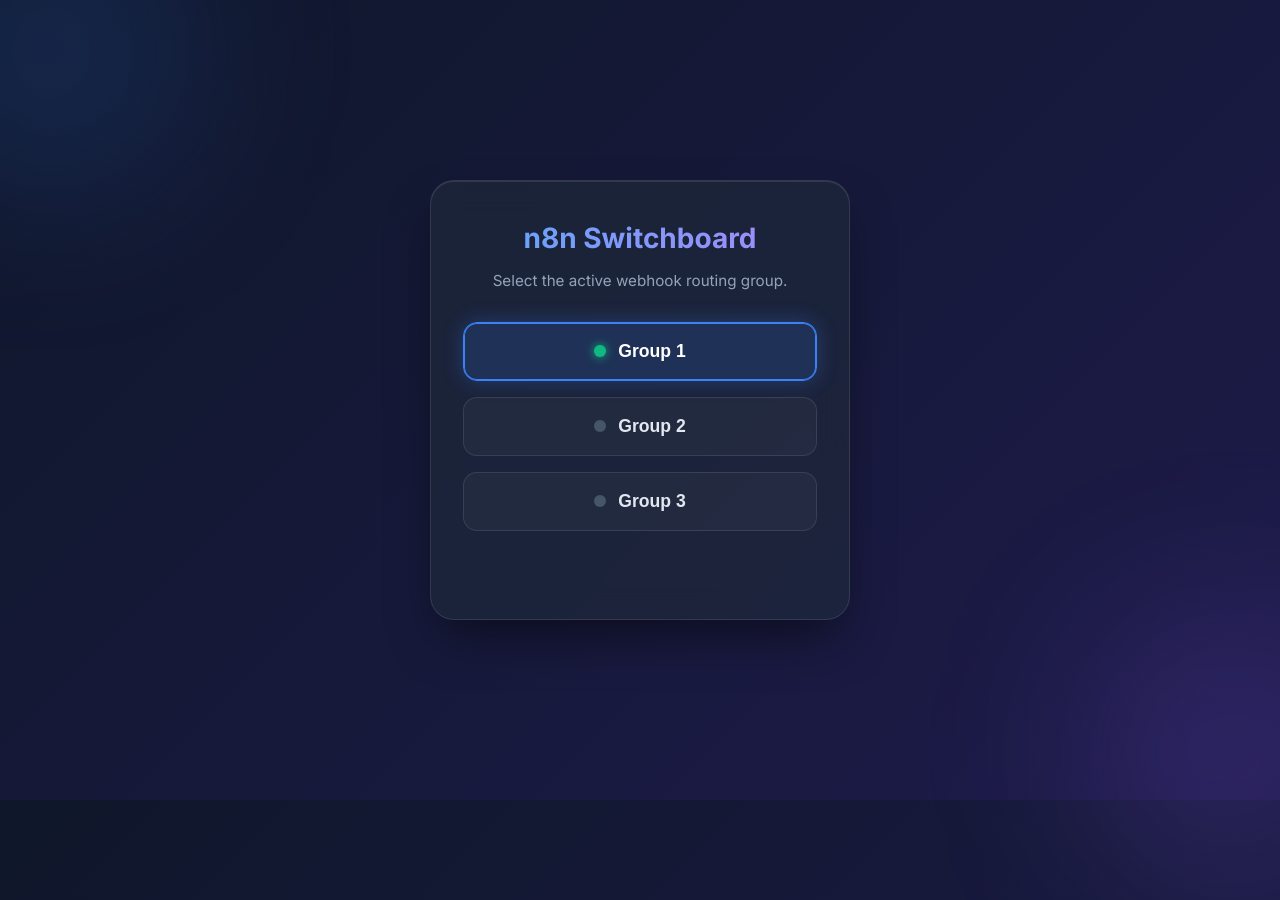
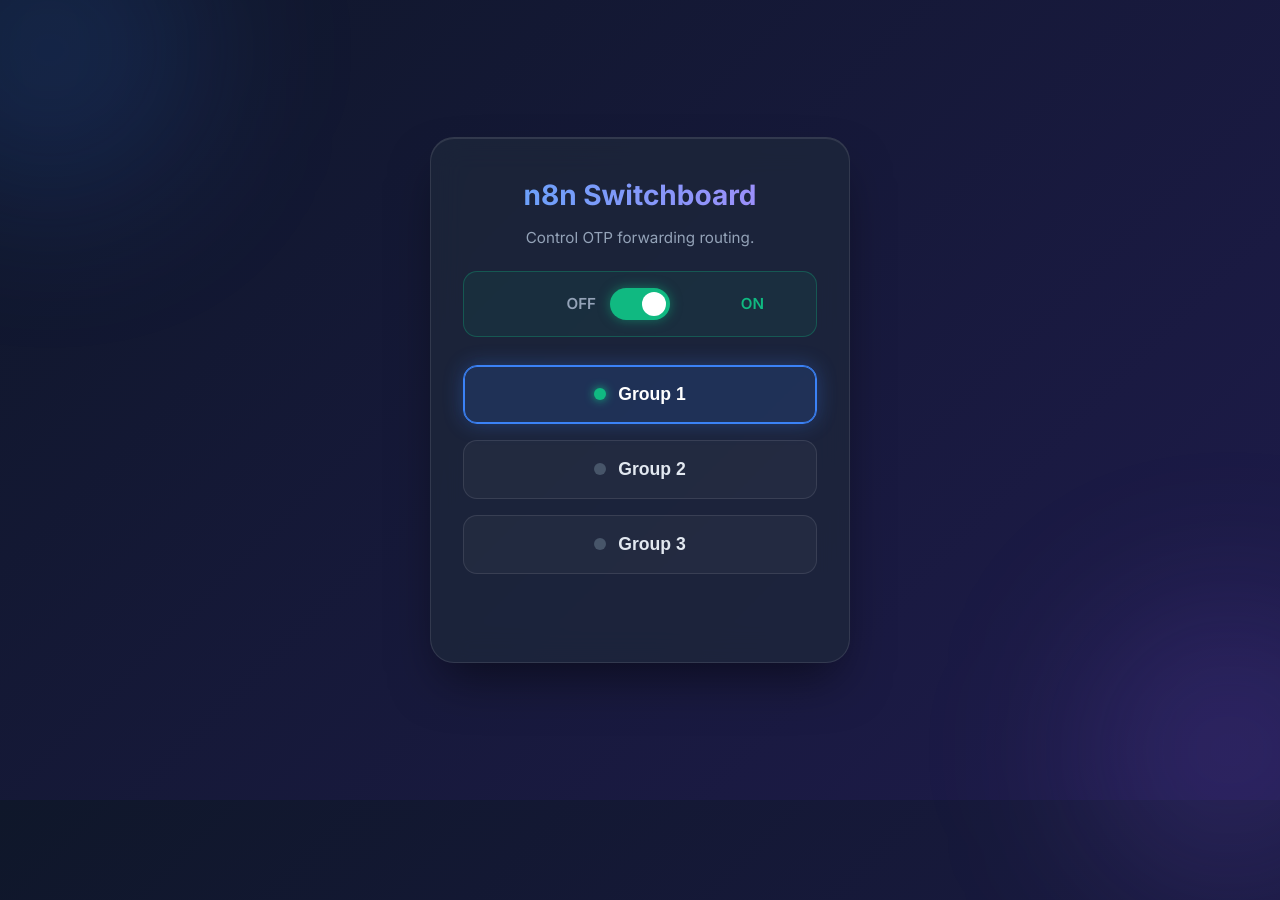
Before and after one commit to Prince4061/Test-OTP-send, a Flask app: page / in a window 1280 px wide; the page is wider, and only the part inside the window is pictured. Run offline with Flask 3, Linux system fonts and the light colour scheme.

Commit message:
Add ON/OFF master toggle switch to GUI and backend

```diff
--- a/app.py
+++ b/app.py
@@ -8,37 +8,58 @@ STATE_FILE = 'state.json'
 # Function to read the current state
 def get_state():
     if not os.path.exists(STATE_FILE):
-        return {"active_group": "group_1"}
+        return {"active_group": "group_1", "system_active": True}
     try:
         with open(STATE_FILE, 'r') as f:
-            return json.load(f)
+            state = json.load(f)
+            # Ensure system_active key exists for old state files
+            if "system_active" not in state:
+                state["system_active"] = True
+            return state
     except:
-        return {"active_group": "group_1"}
+        return {"active_group": "group_1", "system_active": True}
 
 # Function to write the current state
-def set_state(group):
+def set_state(data):
     with open(STATE_FILE, 'w') as f:
-        json.dump({"active_group": group}, f)
+        json.dump(data, f)
 
 # GUI web interface
 @app.route('/', methods=['GET', 'POST'])
 def index():
+    state = get_state()
     if request.method == 'POST':
         data = request.json
         if data and 'group' in data and data['group'] in ['group_1', 'group_2', 'group_3']:
-            set_state(data['group'])
-            return jsonify({"success": True, "active_group": data['group']})
+            state['active_group'] = data['group']
+            set_state(state)
+            return jsonify({"success": True, "active_group": state['active_group']})
         return jsonify({"error": "Invalid input"}), 400
 
+    return render_template('index.html',
+                           active_group=state['active_group'],
+                           system_active=state['system_active'])
+
+# Toggle system ON/OFF
+@app.route('/toggle', methods=['POST'])
+def toggle():
+    data = request.json
+    if data is None or 'active' not in data:
+        return jsonify({"error": "Invalid input"}), 400
     state = get_state()
-    return render_template('index.html', active_group=state['active_group'])
+    state['system_active'] = bool(data['active'])
+    set_state(state)
+    return jsonify({"success": True, "system_active": state['system_active']})
 
-# API Endpoint for n8n to check the status ALWAYS
+# API Endpoint for n8n to check the status
 @app.route('/api/active-group', methods=['GET'])
 def api_active_group():
-    return jsonify(get_state())
+    state = get_state()
+    # If system is OFF, return "none" so n8n's Route by Group doesn't match anything
+    if not state.get('system_active', True):
+        return jsonify({"active_group": "none", "system_active": False})
+    return jsonify({"active_group": state['active_group'], "system_active": True})
 
 if __name__ == '__main__':
-    # Get port from environment variable or default to 5000
     port = int(os.environ.get("PORT", 5000))
     app.run(host='0.0.0.0', port=port)
--- a/templates/index.html
+++ b/templates/index.html
@@ -1,5 +1,6 @@
 <!DOCTYPE html>
 <html lang="en">
+
 <head>
     <meta charset="UTF-8">
     <meta name="viewport" content="width=device-width, initial-scale=1.0">
@@ -14,6 +15,7 @@
             --accent: #3b82f6;
             --accent-hover: #2563eb;
             --success: #10b981;
+            --danger: #ef4444;
         }
 
         body {
@@ -28,7 +30,6 @@
             overflow: hidden;
         }
 
-        /* Abstract Background Elements */
         .circle {
             position: absolute;
             width: 300px;
@@ -38,8 +39,17 @@
             filter: blur(80px);
             z-index: 0;
         }
-        .circle-1 { top: -100px; left: -100px; }
-        .circle-2 { bottom: -100px; right: -100px; background: rgba(139, 92, 246, 0.15); }
+
+        .circle-1 {
+            top: -100px;
+            left: -100px;
+        }
+
+        .circle-2 {
+            bottom: -100px;
+            right: -100px;
+            background: rgba(139, 92, 246, 0.15);
+        }
 
         .container {
             z-index: 10;
@@ -57,6 +67,11 @@
             padding: 40px 32px;
             box-shadow: 0 25px 50px -12px rgba(0, 0, 0, 0.5), inset 0 1px 0 rgba(255, 255, 255, 0.1);
             text-align: center;
+            transition: border-color 0.4s ease;
+        }
+
+        .card.system-off {
+            border-color: rgba(239, 68, 68, 0.4);
         }
 
         h1 {
@@ -72,13 +87,116 @@
         p.subtitle {
             color: #94a3b8;
             font-size: 0.95rem;
-            margin-bottom: 32px;
+            margin-bottom: 24px;
         }
 
+        /* ===== MASTER TOGGLE SWITCH ===== */
+        .master-toggle-wrapper {
+            display: flex;
+            align-items: center;
+            justify-content: center;
+            gap: 14px;
+            margin-bottom: 28px;
+            padding: 16px;
+            border-radius: 14px;
+            background: rgba(255, 255, 255, 0.04);
+            border: 1px solid rgba(255, 255, 255, 0.08);
+            transition: background 0.3s ease, border-color 0.3s ease;
+        }
+
+        .master-toggle-wrapper.on {
+            background: rgba(16, 185, 129, 0.08);
+            border-color: rgba(16, 185, 129, 0.3);
+        }
+
+        .master-toggle-wrapper.off {
+            background: rgba(239, 68, 68, 0.08);
+            border-color: rgba(239, 68, 68, 0.3);
+        }
+
+        .toggle-label {
+            font-size: 0.95rem;
+            font-weight: 600;
+            color: #94a3b8;
+            min-width: 80px;
+            text-align: right;
+        }
+
+        .toggle-label.active-label {
+            color: var(--success);
+        }
+
+        .toggle-label.inactive-label {
+            color: var(--danger);
+        }
+
+        .switch {
+            position: relative;
+            display: inline-block;
+            width: 60px;
+            height: 32px;
+        }
+
+        .switch input {
+            opacity: 0;
+            width: 0;
+            height: 0;
+        }
+
+        .slider {
+            position: absolute;
+            cursor: pointer;
+            top: 0;
+            left: 0;
+            right: 0;
+            bottom: 0;
+            background-color: #ef4444;
+            border-radius: 32px;
+            transition: 0.4s cubic-bezier(0.4, 0, 0.2, 1);
+            box-shadow: 0 0 12px rgba(239, 68, 68, 0.4);
+        }
+
+        .slider:before {
+            position: absolute;
+            content: "";
+            height: 24px;
+            width: 24px;
+            left: 4px;
+            bottom: 4px;
+            background-color: white;
+            border-radius: 50%;
+            transition: 0.4s cubic-bezier(0.4, 0, 0.2, 1);
+        }
+
+        input:checked+.slider {
+            background-color: var(--success);
+            box-shadow: 0 0 12px rgba(16, 185, 129, 0.5);
+        }
+
+        input:checked+.slider:before {
+            transform: translateX(28px);
+        }
+
+        .toggle-status-text {
+            font-size: 0.8rem;
+            font-weight: 700;
+            letter-spacing: 0.05em;
+            min-width: 40px;
+            text-align: left;
+        }
+
+        /* ===== GROUP BUTTONS ===== */
         .btn-group {
             display: flex;
             flex-direction: column;
             gap: 16px;
+            transition: opacity 0.3s ease;
+        }
+
+        .btn-group.disabled {
+            opacity: 0.35;
+            pointer-events: none;
+            filter: grayscale(0.5);
         }
 
         .group-btn {
@@ -131,41 +249,42 @@
             color: #94a3b8;
             min-height: 20px;
             font-weight: 500;
-            opacity: 0;
-            animation: fadeInOut 2.5s ease forwards;
         }
-
-        .status.show {
-            opacity: 1;
-            animation: none;
-        }
-
-        @keyframes fadeInOut {
-            0% { opacity: 0; transform: translateY(5px); }
-            10% { opacity: 1; transform: translateY(0); }
-            80% { opacity: 1; transform: translateY(0); }
-            100% { opacity: 0; transform: translateY(0); }
-        }
-
     </style>
 </head>
+
 <body>
     <div class="circle circle-1"></div>
     <div class="circle circle-2"></div>
 
     <div class="container">
-        <div class="card">
+        <div class="card {% if not system_active %}system-off{% endif %}" id="mainCard">
             <h1>n8n Switchboard</h1>
-            <p class="subtitle">Select the active webhook routing group.</p>
+            <p class="subtitle">Control OTP forwarding routing.</p>
 
-            <div class="btn-group">
-                <button class="group-btn {% if active_group == 'group_1' %}active{% endif %}" onclick="setGroup('group_1', this)">
+            <!-- MASTER ON/OFF TOGGLE -->
+            <div class="master-toggle-wrapper {% if system_active %}on{% else %}off{% endif %}" id="toggleWrapper">
+                <span class="toggle-label {% if not system_active %}inactive-label{% endif %}" id="offLabel">OFF</span>
+                <label class="switch" title="Toggle system ON or OFF">
+                    <input type="checkbox" id="masterToggle" {% if system_active %}checked{% endif %}
+                        onchange="toggleSystem(this)">
+                    <span class="slider"></span>
+                </label>
+                <span class="toggle-label {% if system_active %}active-label{% endif %}" id="onLabel">ON</span>
+            </div>
+
+            <!-- GROUP SELECTION BUTTONS -->
+            <div class="btn-group {% if not system_active %}disabled{% endif %}" id="btnGroup">
+                <button class="group-btn {% if active_group == 'group_1' %}active{% endif %}" id="btn-group_1"
+                    onclick="setGroup('group_1', this)">
                     <div class="indicator"></div> Group 1
                 </button>
-                <button class="group-btn {% if active_group == 'group_2' %}active{% endif %}" onclick="setGroup('group_2', this)">
+                <button class="group-btn {% if active_group == 'group_2' %}active{% endif %}" id="btn-group_2"
+                    onclick="setGroup('group_2', this)">
                     <div class="indicator"></div> Group 2
                 </button>
-                <button class="group-btn {% if active_group == 'group_3' %}active{% endif %}" onclick="setGroup('group_3', this)">
+                <button class="group-btn {% if active_group == 'group_3' %}active{% endif %}" id="btn-group_3"
+                    onclick="setGroup('group_3', this)">
                     <div class="indicator"></div> Group 3
                 </button>
             </div>
@@ -175,30 +294,74 @@
     </div>
 
     <script>
+        function updateUI(isActive) {
+            const wrapper = document.getElementById('toggleWrapper');
+            const card = document.getElementById('mainCard');
+            const btnGroup = document.getElementById('btnGroup');
+            const offLabel = document.getElementById('offLabel');
+            const onLabel = document.getElementById('onLabel');
+
+            if (isActive) {
+                wrapper.classList.remove('off');
+                wrapper.classList.add('on');
+                card.classList.remove('system-off');
+                btnGroup.classList.remove('disabled');
+                offLabel.classList.remove('inactive-label');
+                onLabel.classList.add('active-label');
+            } else {
+                wrapper.classList.remove('on');
+                wrapper.classList.add('off');
+                card.classList.add('system-off');
+                btnGroup.classList.add('disabled');
+                onLabel.classList.remove('active-label');
+                offLabel.classList.add('inactive-label');
+            }
+        }
+
+        function toggleSystem(checkbox) {
+            const isActive = checkbox.checked;
+            const statusMsg = document.getElementById('statusMsg');
+            statusMsg.textContent = 'Updating...';
+
+            fetch('/toggle', {
+                method: 'POST',
+                headers: { 'Content-Type': 'application/json' },
+                body: JSON.stringify({ active: isActive })
+            })
+                .then(res => res.json())
+                .then(data => {
+                    if (data.success) {
+                        updateUI(isActive);
+                        statusMsg.textContent = isActive ? '✅ System is now ON — OTPs will be forwarded.' : '🔴 System is OFF — OTPs will NOT be forwarded.';
+                    } else {
+                        statusMsg.textContent = '❌ Error toggling system.';
+                        checkbox.checked = !isActive;
+                    }
+                })
+                .catch(err => {
+                    statusMsg.textContent = '❌ Network Error!';
+                    checkbox.checked = !isActive;
+                    console.error(err);
+                });
+        }
+
         function setGroup(groupId, btnElement) {
-            // Remove active classes visually immediately for better UX
             document.querySelectorAll('.group-btn').forEach(btn => btn.classList.remove('active'));
             btnElement.classList.add('active');
 
             const statusMsg = document.getElementById('statusMsg');
             statusMsg.textContent = 'Updating...';
-            statusMsg.classList.add('show');
 
             fetch('/', {
                 method: 'POST',
-                headers: {
-                    'Content-Type': 'application/json'
-                },
+                headers: { 'Content-Type': 'application/json' },
                 body: JSON.stringify({ group: groupId })
             })
                 .then(res => res.json())
                 .then(data => {
-                if(data.success) {
-                    statusMsg.textContent = '✅ Active Route changed to ' + (groupId === 'group_1' ? 'Group 1' : groupId === 'group_2' ? 'Group 2' : 'Group 3');
-                    // Reset animation trick
-                    statusMsg.classList.remove('show');
-                    void statusMsg.offsetWidth;
-                    statusMsg.style.animation = 'fadeInOut 3s ease forwards';
+                    if (data.success) {
+                        const names = { group_1: 'Group 1', group_2: 'Group 2', group_3: 'Group 3' };
+                        statusMsg.textContent = '✅ Active Route changed to ' + names[groupId];
                     } else {
                         statusMsg.textContent = '❌ Error updating group.';
                     }
@@ -210,4 +373,5 @@
         }
     </script>
 </body>
+
 </html>
```
Lines whose indentation alone changed are shown as unchanged.
